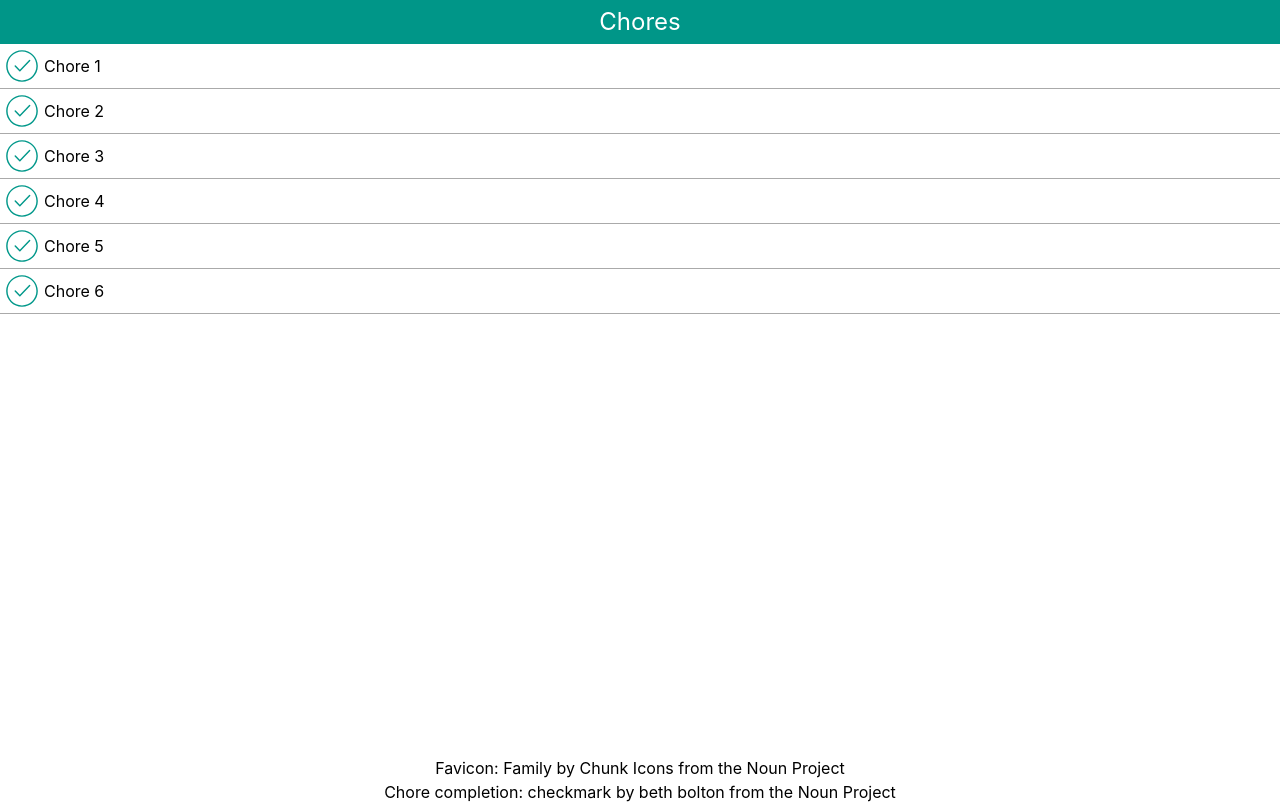
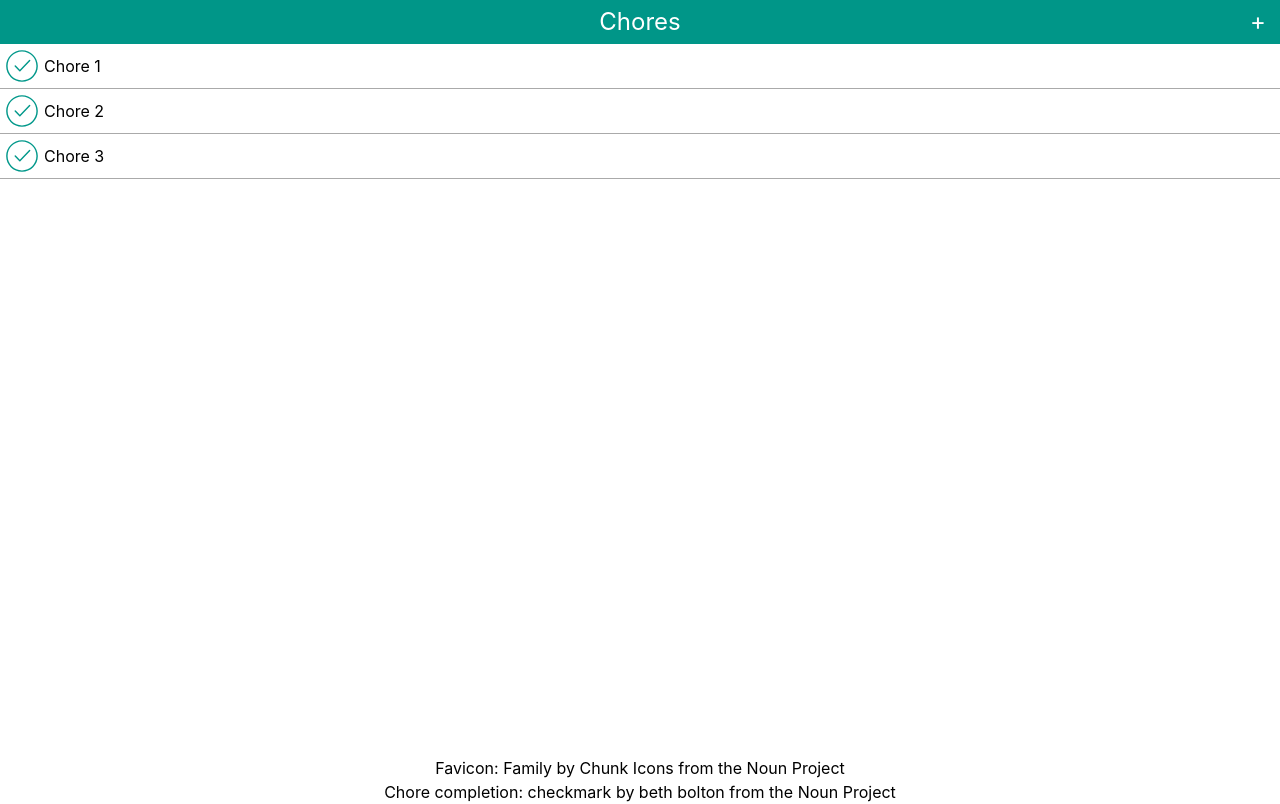
Before and after one commit to adamstegman/chores, a React app: page / in a window 1280 px wide. Built offline with nearby package versions, Linux system fonts and the light colour scheme.

Commit message:
Add chore

```diff
--- a/public/index.css
+++ b/public/index.css
@@ -108,6 +108,15 @@ h1 {
   font-weight: normal;
   font-size: 24px;
 }
+button {
+  background: none;
+  border: none;
+  box-shadow: none;
+  color: inherit;
+  cursor: pointer;
+  font-size: 1.5rem;
+  padding: 0;
+}
 
 /*
   Chore list styles
--- /dev/null
+++ b/src/chores/add-chore.tsx
@@ -0,0 +1,15 @@
+import * as React from 'react'
+import { Dispatch } from 'react';
+
+import { ChoreAction, createChore } from './reducer';
+
+export const AddChore = ({ dispatch }: { dispatch: Dispatch<ChoreAction> }) => {
+  const num = Math.floor(Math.random() * 1000);
+  const name = `New chore ${num}`;
+  const chore = { name, id: name, completed: false };
+  return (
+    <button onClick={() => dispatch(createChore(chore))}>
+      +
+    </button>
+  );
+};
--- a/src/chores/chore-list.tsx
+++ b/src/chores/chore-list.tsx
@@ -1,74 +1,13 @@
 import * as React from 'react';
-import { useEffect, useReducer, useState } from 'react';
+import { Dispatch } from 'react';
 
-import { ListItem } from '../list-view/list-item';
 import { ListView } from '../list-view/list-view';
 import { Chore } from './chore';
 import { ChoreCompleteIndicator } from './chore-complete-indicator';
 import { ChoreIncompleteIndicator } from './chore-incomplete-indicator';
-import { ChoreProvider } from './chore-provider';
+import { ChoreAction, toggleCompleted } from './reducer';
 
-type ChoreAction = {
-  type: string;
-  chore: Chore;
-  error?: any;
-};
-const TOGGLE_COMPLETED_TYPE = 'TOGGLE_COMPLETED';
-const TOGGLE_COMPLETED_FAILURE_TYPE = 'TOGGLE_COMPLETED_FAILURE';
-const toggleCompleted = (chore: Chore) => ({ type: TOGGLE_COMPLETED_TYPE, chore });
-const toggleCompletedFailure = (chore: Chore, error: any) => ({ type: TOGGLE_COMPLETED_FAILURE_TYPE, chore, error });
-
-// Local UI state, updated optimistically (concurrent with remote state)
-const choresReducer = (state: Chore[], action: ChoreAction) => {
-  switch (action.type) {
-    case TOGGLE_COMPLETED_TYPE:
-      return state.map(chore => {
-        if (chore.id === action.chore.id) {
-          return {
-            ...chore,
-            completed: !chore.completed,
-            error: undefined,
-          };
-        }
-
-        return chore;
-      });
-    case TOGGLE_COMPLETED_FAILURE_TYPE:
-      return state.map(chore => {
-        if (chore.id === action.chore.id) {
-          return {
-            ...chore,
-            error: action.error,
-          };
-        }
-
-        return chore;
-      });
-    default:
-      throw new Error('[ChoreList] unknown action');
-  }
-}
-
-// Remote state, updated concurrently with local state
-// http://mkumaran.net/2019/bestWayToDoAsyncInReactJsUsingHooks/
-const dispatchMiddleware = (dispatch: React.Dispatch<ChoreAction>, { choreProvider }: { choreProvider: ChoreProvider }) => {
-  return (action: ChoreAction) => {
-    switch (action.type) {
-      case TOGGLE_COMPLETED_TYPE:
-        choreProvider.toggleChoreCompleted(action.chore).catch(err => {
-          console.error('[toggleChoreCompleted]', '[error]', err);
-          dispatch(toggleCompletedFailure(action.chore, err));
-        });
-        break;
-    }
-    return dispatch(action);
-  }
-}
-
-export const ChoreList = ({ choreProvider }: { choreProvider: ChoreProvider }) => {
-  const [chores, dispatchChoreAction] = useReducer(choresReducer, choreProvider.getChores());
-  const dispatch = dispatchMiddleware(dispatchChoreAction, { choreProvider });
-
+export const ChoreList = ({ chores, dispatch }: { chores: Chore[], dispatch: Dispatch<ChoreAction> }) => {
   const items = chores.map(chore => ({
     key: chore.id,
     name: chore.name,
--- a/src/chores/chore-provider.ts
+++ b/src/chores/chore-provider.ts
@@ -6,10 +6,14 @@ export class ChoreProvider {
     { name: 'Chore 1', id: 'Chore 1', completed: false },
     { name: 'Chore 2', id: 'Chore 2', completed: false },
     { name: 'Chore 3', id: 'Chore 3', completed: false },
-    { name: 'Chore 4', id: 'Chore 4', completed: false },
-    { name: 'Chore 5', id: 'Chore 5', completed: false },
-    { name: 'Chore 6', id: 'Chore 6', completed: false },
   ];
+
+  addChore(chore: Chore): Promise<void> {
+    return new Promise(resolve => {
+      this.chores.push({ ...chore });
+      resolve();
+    });
+  }
 
   // TODO: Observable<Chore> so consumers can .take(20) or whatever
   getChores(): Chore[] {
--- /dev/null
+++ b/src/chores/chores-body.tsx
@@ -0,0 +1,12 @@
+import * as React from 'react'
+import { Dispatch } from 'react';
+
+import { Chore } from './chore';
+import { ChoreList } from './chore-list';
+import { ChoreAction } from './reducer';
+
+export const ChoresBody = ({ chores, dispatch }: { chores: Chore[], dispatch: Dispatch<ChoreAction> }) => (
+  <main>
+    <ChoreList chores={chores} dispatch={dispatch} />
+  </main>
+);
--- /dev/null
+++ b/src/chores/chores-container.tsx
@@ -0,0 +1,20 @@
+import * as React from 'react';
+import { useReducer } from 'react';
+
+import { ChoreProvider } from './chore-provider';
+import { ChoresBody } from './chores-body';
+import { ChoresHeader } from './chores-header';
+import { choresReducer, dispatchMiddleware } from './reducer';
+
+const choreProvider = new ChoreProvider();
+export const ChoresContainer = () => {
+  const [chores, dispatchLocalChoreAction] = useReducer(choresReducer, choreProvider.getChores());
+  const dispatchRemoteChoreAction = dispatchMiddleware(dispatchLocalChoreAction, { choreProvider });
+
+  return (
+    <>
+      <ChoresHeader dispatch={dispatchRemoteChoreAction} />
+      <ChoresBody chores={chores} dispatch={dispatchRemoteChoreAction} />
+    </>
+  );
+}
--- /dev/null
+++ b/src/chores/chores-header.tsx
@@ -0,0 +1,12 @@
+import * as React from 'react';
+import { Dispatch } from 'react';
+
+import { AddChore } from './add-chore';
+import { ChoreAction } from './reducer';
+
+export const ChoresHeader = ({ dispatch }: { dispatch: Dispatch<ChoreAction> }) => (
+  <header>
+    <h1>Chores</h1>
+    <AddChore dispatch={dispatch} />
+  </header>
+);
--- /dev/null
+++ b/src/chores/reducer.ts
@@ -0,0 +1,74 @@
+import * as React from 'react';
+import { Dispatch } from 'react';
+
+import { Chore } from './chore';
+import { ChoreProvider } from './chore-provider';
+
+export type ChoreAction = {
+  type: string;
+  chore: Chore;
+  error?: any;
+};
+const CREATE_CHORE_TYPE = 'CREATE_CHORE';
+const CREATE_CHORE_FAILURE_TYPE = 'CREATE_CHORE_FAILURE';
+const TOGGLE_COMPLETED_TYPE = 'TOGGLE_COMPLETED';
+const TOGGLE_COMPLETED_FAILURE_TYPE = 'TOGGLE_COMPLETED_FAILURE';
+export const createChore = (chore: Chore) => ({ type: CREATE_CHORE_TYPE, chore});
+export const createChoreFailure = (chore: Chore, error: any) => ({ type: CREATE_CHORE_FAILURE_TYPE, chore, error });
+export const toggleCompleted = (chore: Chore) => ({ type: TOGGLE_COMPLETED_TYPE, chore });
+export const toggleCompletedFailure = (chore: Chore, error: any) => ({ type: TOGGLE_COMPLETED_FAILURE_TYPE, chore, error });
+
+// Local UI state, updated optimistically (concurrent with remote state)
+export const choresReducer = (state: Chore[], action: ChoreAction) => {
+  switch (action.type) {
+    case CREATE_CHORE_TYPE:
+      return state.map(chore => ({ ...chore })).concat([action.chore]);
+    case TOGGLE_COMPLETED_TYPE:
+      return state.map(chore => {
+        if (chore.id === action.chore.id) {
+          return {
+            ...chore,
+            completed: !chore.completed,
+            error: undefined,
+          };
+        }
+
+        return chore;
+      });
+    case CREATE_CHORE_FAILURE_TYPE:
+    case TOGGLE_COMPLETED_FAILURE_TYPE:
+      return state.map(chore => {
+        if (chore.id === action.chore.id) {
+          return {
+            ...chore,
+            error: action.error,
+          };
+        }
+
+        return chore;
+      });
+    default:
+      throw new Error('[ChoreList] unknown action');
+  }
+}
+
+// Remote state, updated concurrently with local state
+// http://mkumaran.net/2019/bestWayToDoAsyncInReactJsUsingHooks/
+export const dispatchMiddleware = (dispatch: Dispatch<ChoreAction>, { choreProvider }: { choreProvider: ChoreProvider }) => {
+  return (action: ChoreAction) => {
+    switch (action.type) {
+      case CREATE_CHORE_TYPE:
+        choreProvider.addChore(action.chore).catch(err => {
+          console.error('[addChore]', '[error]', err);
+          dispatch(createChoreFailure(action.chore, err));
+        });
+      case TOGGLE_COMPLETED_TYPE:
+        choreProvider.toggleChoreCompleted(action.chore).catch(err => {
+          console.error('[toggleChoreCompleted]', '[error]', err);
+          dispatch(toggleCompletedFailure(action.chore, err));
+        });
+        break;
+    }
+    return dispatch(action);
+  }
+}
--- a/src/core/app.tsx
+++ b/src/core/app.tsx
@@ -1,15 +1,13 @@
-import * as React from 'react'
+import * as React from 'react';
 
-import { ChoreProvider } from '../chores/chore-provider';
-import { Body} from './body';
-import { Footer} from './footer';
-import { Header } from './header';
+import { ChoresContainer } from '../chores/chores-container';
+import { Footer } from './footer';
 
-const choreProvider = new ChoreProvider();
-export const App = () => (
-  <>
-    <Header />
-    <Body choreProvider={choreProvider} />
-    <Footer />
-  </>
-);
+export const App = () => {
+  return (
+    <>
+      <ChoresContainer />
+      <Footer />
+    </>
+  );
+};
--- a/src/core/body.tsx
+++ b/src/core/body.tsx
@@ -1,9 +1,10 @@
 import * as React from 'react'
 
+import { Chore } from '../chores/chore';
 import { ChoreList } from '../chores/chore-list';
 import { ChoreProvider } from '../chores/chore-provider';
 
-export const Body = ({ choreProvider }: { choreProvider: ChoreProvider }) => (
+export const Body = ({ chores }: { chores: Chore[] }) => (
   <main>
     <ChoreList choreProvider={choreProvider} />
   </main>
```
